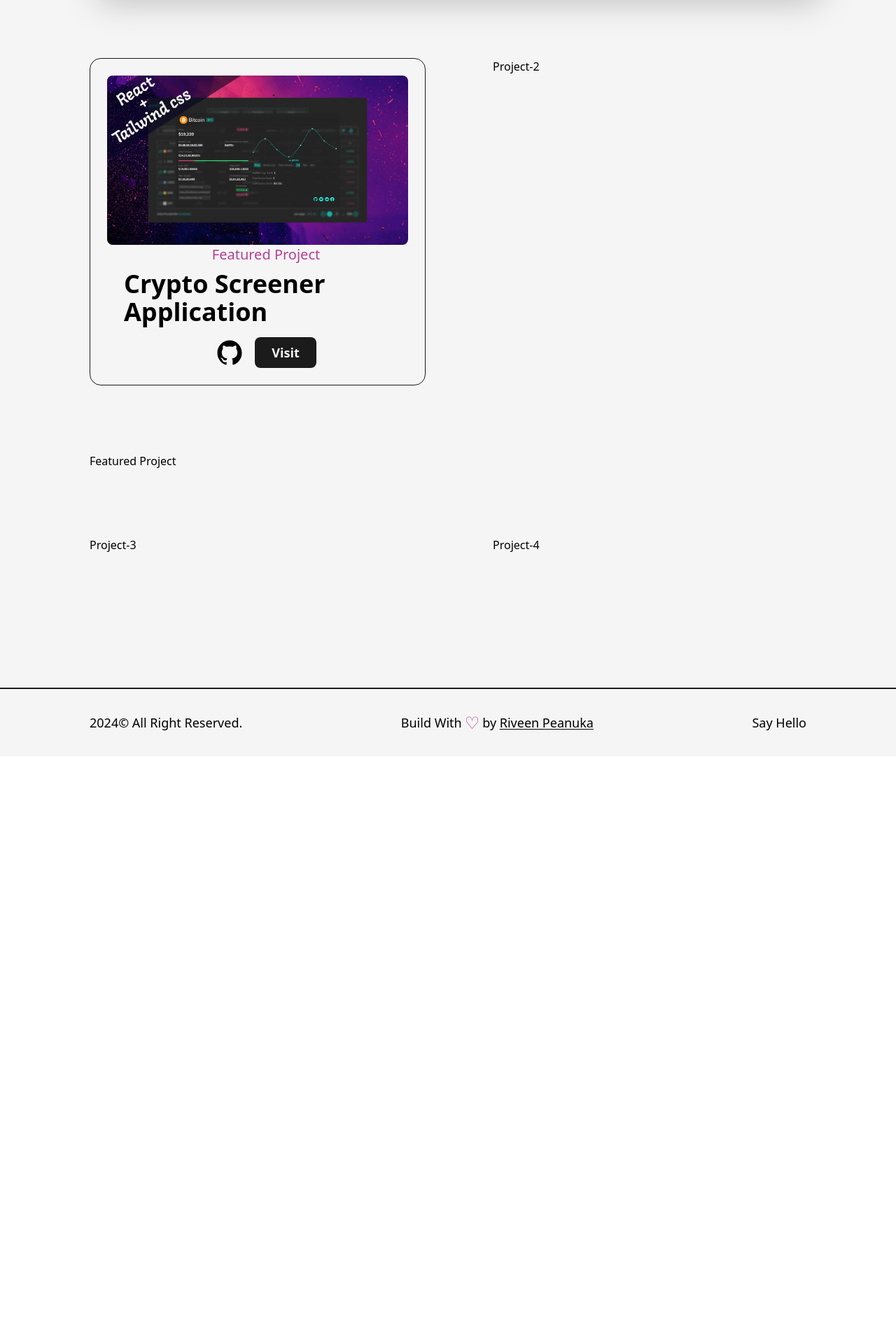
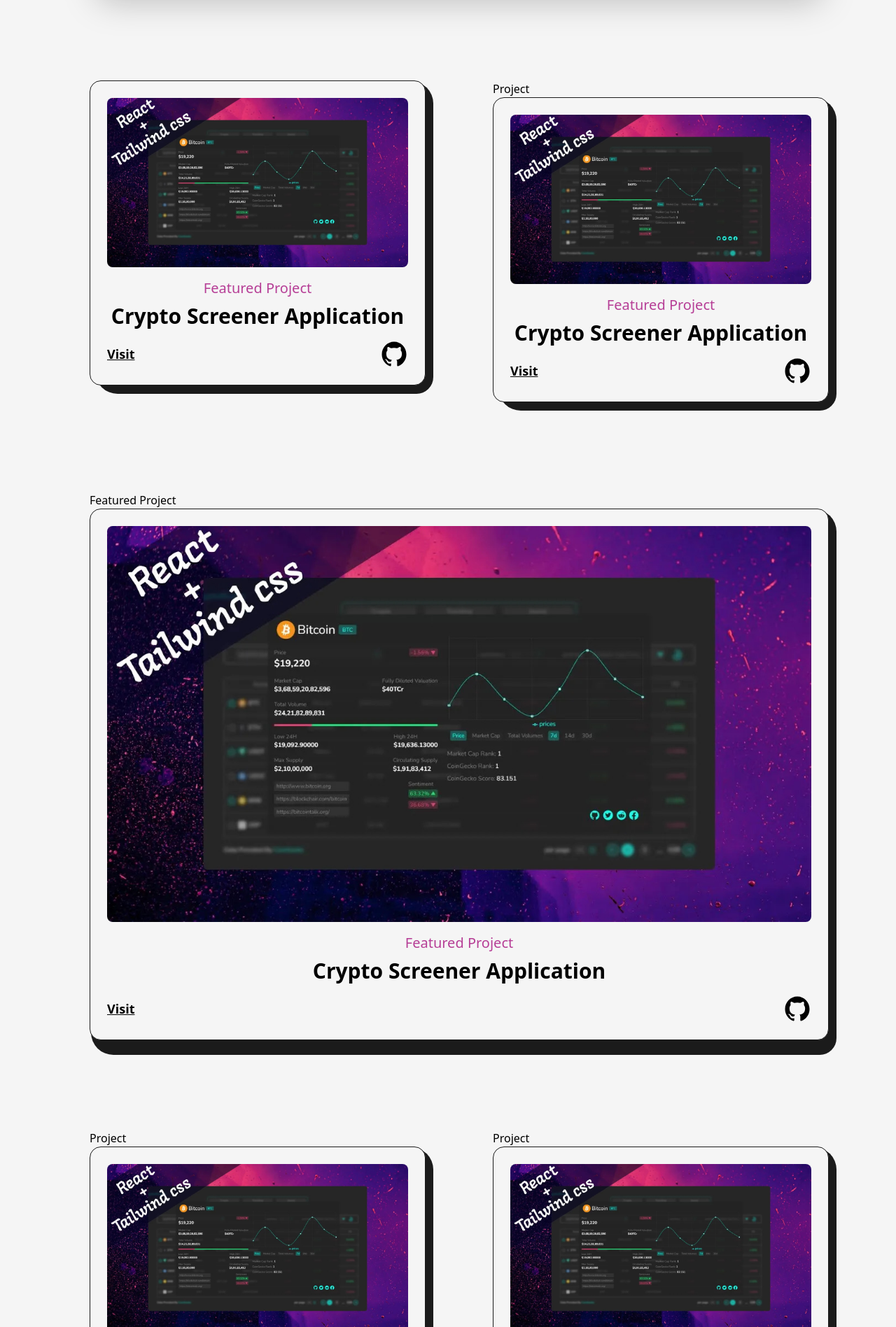
Before and after one commit to spriveen/Portfolio, a Next.js app: page /project in a window 1280 px wide. Shown: the part 823-2720 px from the top of the page at 70% size. Before the commit the page ends 1904 px from the top, so only its background shows below. Built offline with nearby package versions, Linux system fonts and the light colour scheme.

Commit message:
update article. js

```diff
--- a/src/components/Navbar.js
+++ b/src/components/Navbar.js
@@ -31,7 +31,7 @@ const Navbar = () => {
         <CustomLink href = "/" title="Home" className='mr-4'/>
         <CustomLink href = "/about" title="About" className='mr-4'/>
         <CustomLink href = "/project" title="Project" className='mr-4'/>
-        <CustomLink href = "/articles" title="Articles" className='ml-4'/>
+        <CustomLink href = "/article" title="Article" className='ml-4'/>
 
         </nav>
 
--- /dev/null
+++ b/src/pages/article.js
@@ -0,0 +1,23 @@
+import React from 'react'
+import Head from 'next/head'
+import Layout from '@/components/Layout'
+import AnimatedText from '@/components/AnimatedText'
+
+const article = () => {
+  return (
+  <>
+     <Head>
+        <title>Riveen Peanuka | Article Page</title>
+        <meta name="description" content="any description" />
+      </Head>
+      <main>
+        <Layout className='pt-16'>
+            <AnimatedText text="Words Can Change The World!" className='mb-16' />
+        </Layout>
+      </main>
+
+  </>
+  )
+}
+
+export default article
--- a/src/pages/project.js
+++ b/src/pages/project.js
@@ -10,11 +10,13 @@ import project1 from "../../public/images/projects/crypto-screener-cover-image.j
 const FeaturedProject = ({ type, title, img, link, github, summary }) => {
   return (
     <article
-      className="w-full flex items-center justify-between
+      className="w-full flex items-center justify-between relative rounded-br-2xl
     rounded-3xl border border-solid border-dark bg-light shadow-2xl p-12
-
-    "
+     "
     >
+     <div className='absolute top-0 -right-3 -z-10 w-[101%] h-[103%] rounded-[2.5rem] bg-dark
+     rounded-br-3xl
+     '/>
       <Link
         href={link}
         target="_blank"
@@ -55,8 +57,11 @@ const Project = ({ title, type, img, link, github }) => {
   return (
     <article className="w-full flex flex-col items-center justify-center rounded-2xl
     border border-solid border-dark bg-light p-6 relative
+    ">
 
-    ">
+<div className='absolute top-0 -right-3 -z-10 w-[101%] h-[103%] rounded-[2rem] bg-dark
+     rounded-br-3xl
+     '/>
       <Link
         href={link}
         target="_blank"
@@ -65,28 +70,28 @@ const Project = ({ title, type, img, link, github }) => {
         <Image src={img} alt={title} className="w-full h-auto" />
       </Link>
 
-      <div className="w-full flex flex-col items-center justify-between pl-6">
+      <div className="w-full flex flex-col items-center justify-between mt-4">
         <span className="text-primary font-medium text-xl">{type}</span>
         <Link
           href={link}
           target="_blank"
           className="hover:underline underline-offset-2"
         >
-          <h2 className="my-2 w-full text-left text-4xl font-bold">{title}</h2>
+          <h2 className="my-2 w-full text-left text-3xl font-bold">{title}</h2>
         </Link>
 
-        <div className="mt-2 flex items-center">
-          <Link href={github} target="_blank" className="w-10">
-            {" "}
-            <GithubIcon />
-          </Link>
-          <Link
+        <div className="w-full mt-2 flex items-center justify-between">
+        <Link
             href={link}
             target="_blank"
-            className="ml-4 rounded-lg bg-dark text-light p-2 px-6 text-lg font-semibold"
+            className="text-lg font-semibold underline"
           >
             Visit
           </Link>
+          <Link href={github} target="_blank" className="w-10">
+            <GithubIcon />{""}
+          </Link>
+
         </div>
       </div>
     </article>
@@ -107,7 +112,7 @@ const project = () => {
             className="mb-16"
           />
 
-          <div className="grid grid-cols-12 gap-24">
+          <div className="grid grid-cols-12 gap-24 gap-y-32">
             <div className="col-span-12">
               <FeaturedProject
                 title=" Crypto Screener Application"
@@ -132,10 +137,50 @@ local currency."
                 type="Featured Project"
               />
             </div>
-            <div className="col-span-6">Project-2</div>
-            <div className="col-span-12">Featured Project</div>
-            <div className="col-span-6">Project-3</div>
-            <div className="col-span-6">Project-4</div>
+            <div className="col-span-6">Project
+            <Project
+                title=" Crypto Screener Application"
+                img={project1}
+                summary="A feature-rich Crypto Screener App using React, Tailwind CSS, Context API, React Router and Recharts.
+It shows detail regarding almost all the cryptocurrency. You can easily convert the price in your
+local currency."
+                link="/"
+                github="/"
+                type="Featured Project"
+              />
+            </div>
+            <div className="col-span-12">Featured Project
+            <Project
+                title=" Crypto Screener Application"
+                img={project1}
+                summary="A feature-rich Crypto Screener App using React, Tailwind CSS, Context API, React Router and Recharts.
+It shows detail regarding almost all the cryptocurrency. You can easily convert the price in your
+local currency."
+                link="/"
+                github="/"
+                type="Featured Project"
+              />
+            </div>
+            <div className="col-span-6">Project<Project
+                title=" Crypto Screener Application"
+                img={project1}
+                summary="A feature-rich Crypto Screener App using React, Tailwind CSS, Context API, React Router and Recharts.
+It shows detail regarding almost all the cryptocurrency. You can easily convert the price in your
+local currency."
+                link="/"
+                github="/"
+                type="Featured Project"
+              /></div>
+            <div className="col-span-6">Project<Project
+                title=" Crypto Screener Application"
+                img={project1}
+                summary="A feature-rich Crypto Screener App using React, Tailwind CSS, Context API, React Router and Recharts.
+It shows detail regarding almost all the cryptocurrency. You can easily convert the price in your
+local currency."
+                link="/"
+                github="/"
+                type="Featured Project"
+              /></div>
           </div>
         </Layout>
       </main>
```
